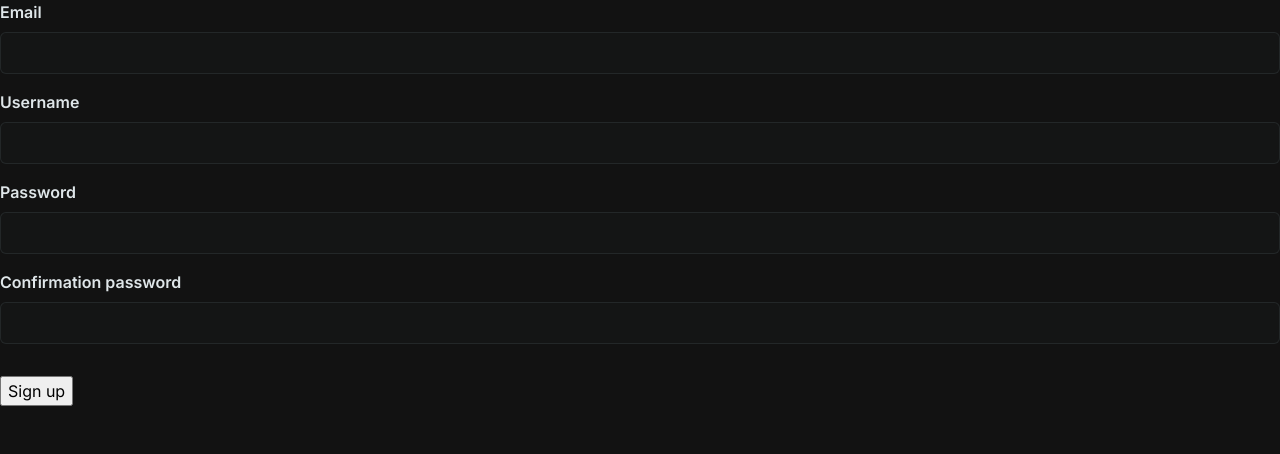
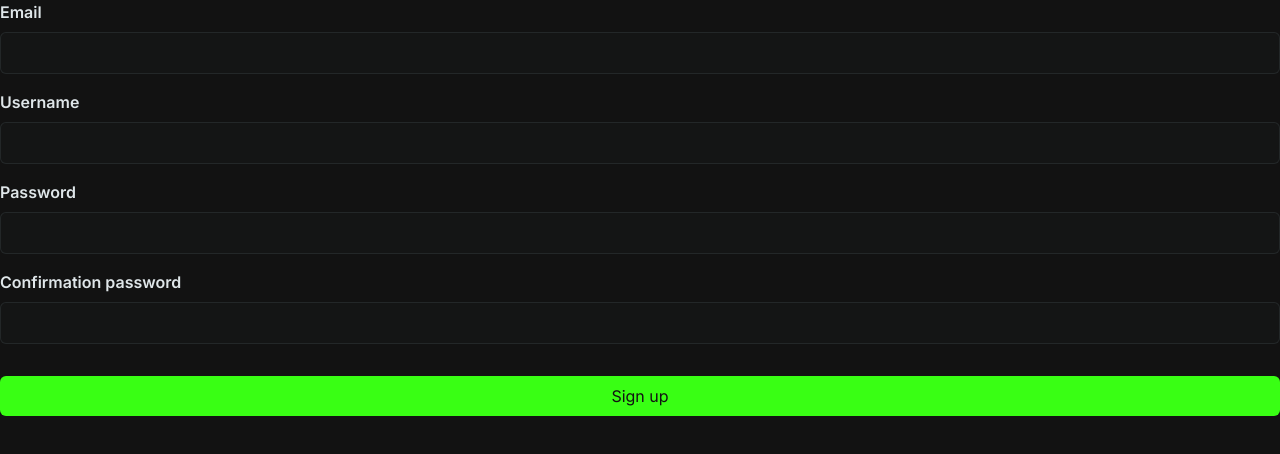
Before and after one commit to Andriamahay11master/SpendWise, a React (Vite) app: page /signIn in a window 1280 px wide. Shown: the top 454 px of the page. Built offline with nearby package versions, Linux system fonts and the light colour scheme.

Commit message:
add useMutation logic for signUp

```diff
--- a/src/components/SignIn/SignIn.tsx
+++ b/src/components/SignIn/SignIn.tsx
@@ -1,6 +1,35 @@
 import React, { useState } from "react";
+import { useNavigate } from "@tanstack/react-router";
+import { type UserType } from "../../type/UserType";
+import { useMutation } from "@tanstack/react-query";
+
+interface UserProps {
+  user: UserType;
+}
+
+const createUser = async ({ user }: UserProps) => {
+  const response = await fetch("http://localhost:5000/api/user", {
+    method: "POST",
+    headers: {
+      "Content-Type": "application/json",
+    },
+    body: JSON.stringify({
+      email: user.email,
+      username: user.username,
+      password: user.password,
+      role: user.role,
+      active: user.active,
+    }),
+  });
+  if (!response.ok) {
+    const error = await response.json();
+    throw new Error(error.message);
+  }
+  return await response.json();
+};
 
 const SignIn = () => {
+  const navigate = useNavigate();
   const [formData, setFormData] = useState({
     email: "",
     username: "",
@@ -24,12 +53,19 @@ const SignIn = () => {
     setFormData((prev) => ({ ...prev, [name]: value }));
   };
 
+  const { mutate, isPending } = useMutation({
+    mutationFn: createUser,
+    onSuccess: () => {
+      navigate({ to: "/" });
+      resetForm();
+    },
+  });
+
   const handleSubmit = (e: React.FormEvent<HTMLFormElement>) => {
     e.preventDefault();
-    setTimeout(() => {
-      resetForm();
-    }, 2000);
+    mutate({ user: formData });
   };
+
   return (
     <div className="form-page signin">
       <form onSubmit={handleSubmit}>
@@ -74,7 +110,13 @@ const SignIn = () => {
           />
         </div>
         <div className="form-group form-button">
-          <button type="submit">Sign up</button>
+          <button
+            type="button"
+            className="btn btn-primary"
+            disabled={isPending}
+          >
+            {isPending ? "Signing up..." : "Sign up"}
+          </button>
         </div>
       </form>
     </div>
```
